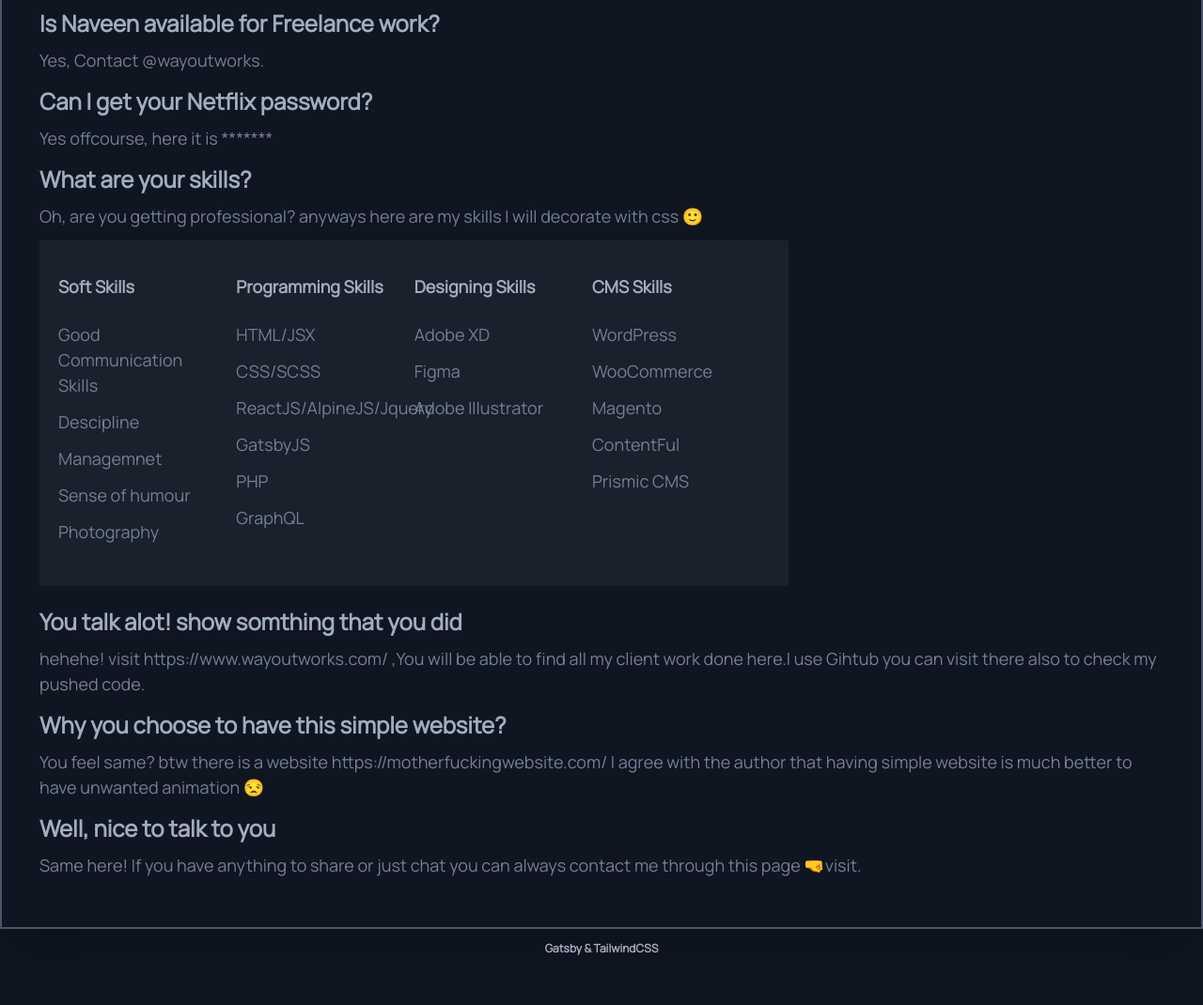
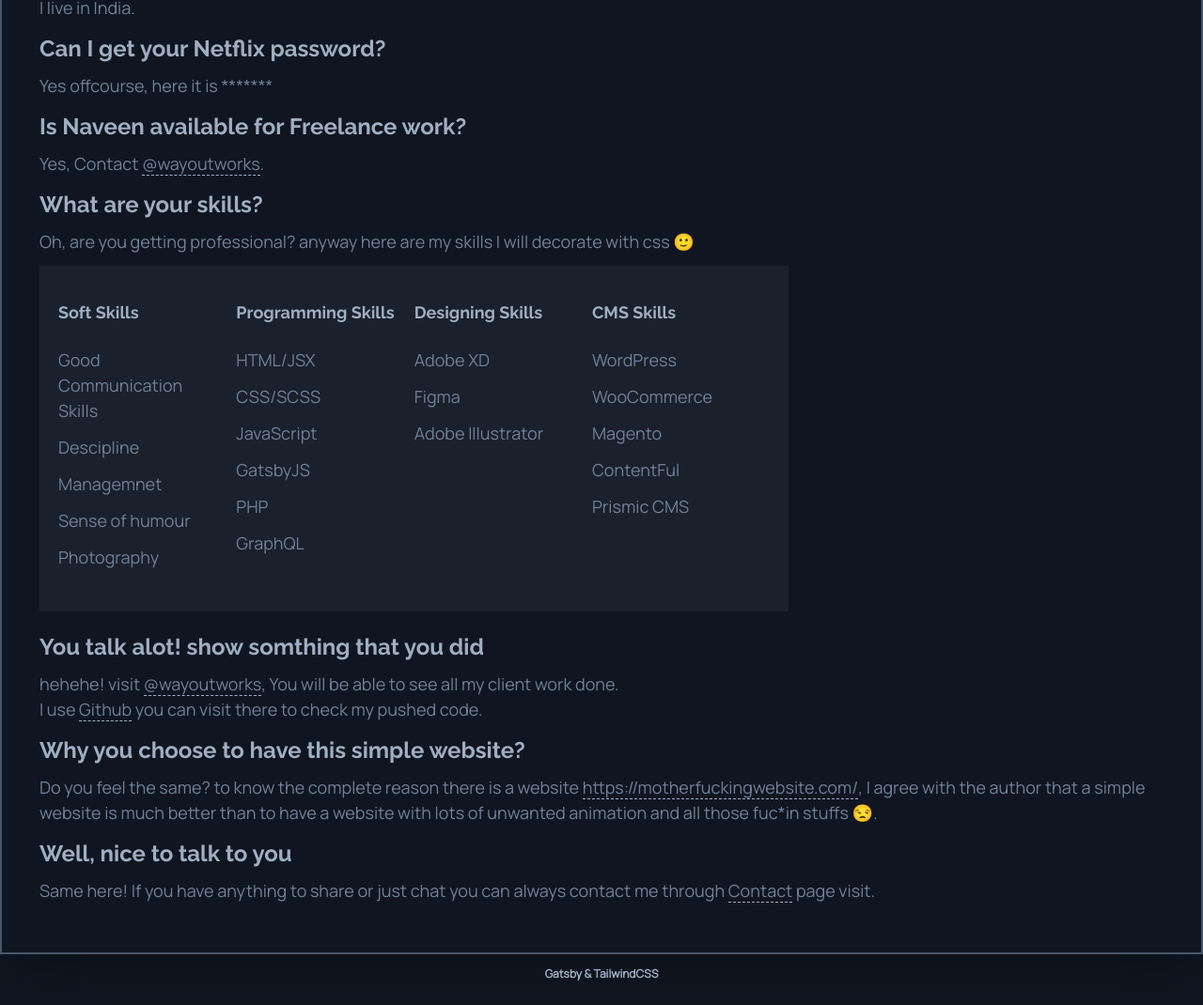
Before and after one commit to NaveenKharwar/thisisnaveen, a Gatsby site: page /about in a window 1280 px wide. Shown: the part 749-1819 px from the top of the page at 94% size. Before the commit the page ends 1792 px from the top, so only its background shows below. Built offline with nearby package versions, Linux system fonts and the light colour scheme; Gatsby itself is replaced by a stand-in of ours.

Commit message:
finish about page

```diff
--- a/package.json
+++ b/package.json
@@ -19,6 +19,7 @@
     "react": "^16.12.0",
     "react-dom": "^16.12.0",
     "react-helmet": "^6.0.0",
+    "react-html-parser": "^2.0.2",
     "react-icons": "^3.10.0"
   },
   "devDependencies": {
--- a/src/components/layout.css
+++ b/src/components/layout.css
@@ -23,7 +23,7 @@ h3,
 h4,
 h5,
 h6 {
-  @apply font-body font-bold text-gray-500 block pb-2;
+  @apply font-brand font-bold text-gray-500 block pb-2;
 }
 
 h1 {
@@ -57,6 +57,10 @@ a {
 
 a:hover {
 	@apply text-secondary;
+}
+
+.site-content a {
+	@apply border-b-1 border-dashed border-gray-500;
 }
 
 .iam::before {
--- a/src/pages/about.js
+++ b/src/pages/about.js
@@ -1,11 +1,12 @@
 import React from "react"
+import { Link } from "gatsby"
 import Layout from "../components/layout"
 import SEO from "../components/seo"
 
 const IndexPage = () => (
   <Layout>
     <SEO title="Home" />
-    <section className="lg:px-0 px-6 lg:pt-12 pt-10">
+    <section className="site-content lg:px-0 px-6 lg:pt-12 pt-10">
       <div className="container mx-auto bg-primary">
         <div className="border-2 border-gray-700 shadow-2xl lg:px-10 lg:py-10 px-5 py-0">
           <div className="flex flex-col flex-wrap my-4">
@@ -30,17 +31,17 @@ const IndexPage = () => (
               Technologies And WordPress stuffs, it helps me to stay productive
               as well as collabrative. Apart from this, I love to participate in
               technological events, such as WordCamps. To know more about me
-              click here. Check out my blog!
+              click here.<br /> Check out my <Link to="blog">blog!</Link>
             </p>
             <h5>Where Naveen Kharwar live?</h5>
             <p>I live in India.</p>
-            <h5>Is Naveen available for Freelance work?</h5>
-            <p>Yes, Contact @wayoutworks.</p>
             <h5>Can I get your Netflix password?</h5>
             <p>Yes offcourse, here it is ******* </p>
+            <h5>Is Naveen available for Freelance work?</h5>
+            <p>Yes, Contact <a href="https://www.wayoutworks.com/">@wayoutworks</a>.</p>
             <h5>What are your skills?</h5>
             <p>
-              Oh, are you getting professional? anyways here are my skills I
+              Oh, are you getting professional? anyway here are my skills I
               will decorate with css 🙂
             </p>
             <div className="flex flex-wrap lg:w-2/3 w-full bg-gray-900 p-5 mb-5">
@@ -59,7 +60,7 @@ const IndexPage = () => (
                 <ul className="lg:pr-3 pr-0">
                   <li>HTML/JSX</li>
                   <li>CSS/SCSS</li>
-                  <li>ReactJS/AlpineJS/Jquery</li>
+                  <li>JavaScript</li>
                   <li>GatsbyJS</li>
                   <li>PHP</li>
                   <li>GraphQL</li>
@@ -86,27 +87,14 @@ const IndexPage = () => (
             </div>
             <h5>You talk alot! show somthing that you did</h5>
             <p>
-              hehehe! visit{" "}
-              <a href="https://www.wayoutworks.com/">
-                https://www.wayoutworks.com/
-              </a>{" "}
-              ,You will be able to find all my client work done here.I use{" "}
-              <a hre="https://www.github.com/naveenkharwar">Gihtub</a> you can
-              visit there also to check my pushed code.
+              hehehe! visit <a href="https://www.wayoutworks.com/">@wayoutworks</a>, You will be able to see all my client work done.<br />I use <a href="https://www.github.com/naveenkharwar">Github</a> you can visit there to check my pushed code.
             </p>
             <h5>Why you choose to have this simple website?</h5>
-            <p>
-              You feel same? btw there is a website{" "}
-              <a href="https://motherfuckingwebsite.com/">
-                https://motherfuckingwebsite.com/
-              </a>{" "}
-              I agree with the author that having simple website is much better
-              to have unwanted animation 😒
-            </p>
+            <p>Do you feel the same? to know the complete reason there is a website <a href="https://motherfuckingwebsite.com/">https://motherfuckingwebsite.com/</a>, I agree with the author that a simple website is much better than to have a website with lots of unwanted animation and all those fuc*in stuffs 😒.</p>
             <h5>Well, nice to talk to you</h5>
             <p>
               Same here! If you have anything to share or just chat you can
-              always contact me through this page 🤜<a href="#">visit</a>.
+              always contact me through <Link to="contact">Contact</Link> page visit.
             </p>
           </div>
         </div>
--- a/tailwind.config.js
+++ b/tailwind.config.js
@@ -20,6 +20,7 @@ module.exports = {
                 accent: '#F8E5E5'
             },
             borderWidth: {
+                '1' : '1px',
                 '10': '10px',
                 '20': '20px',
             },
```
Also changed, not shown: 1 other file.
